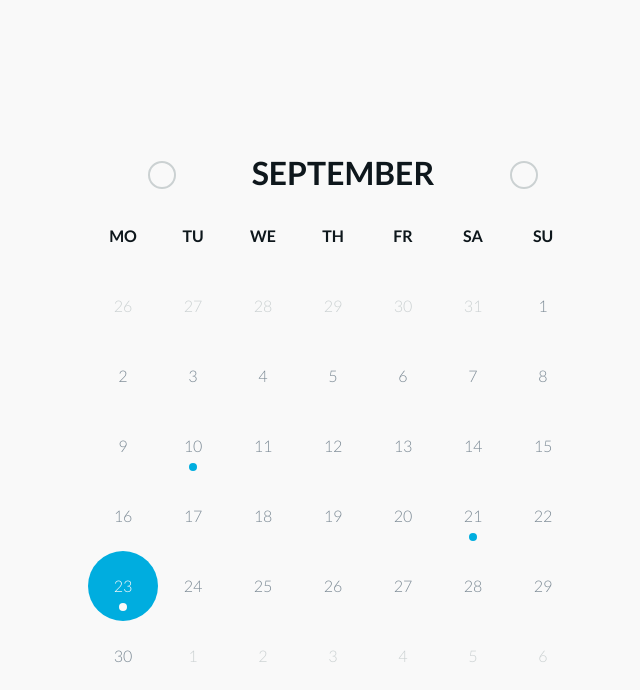
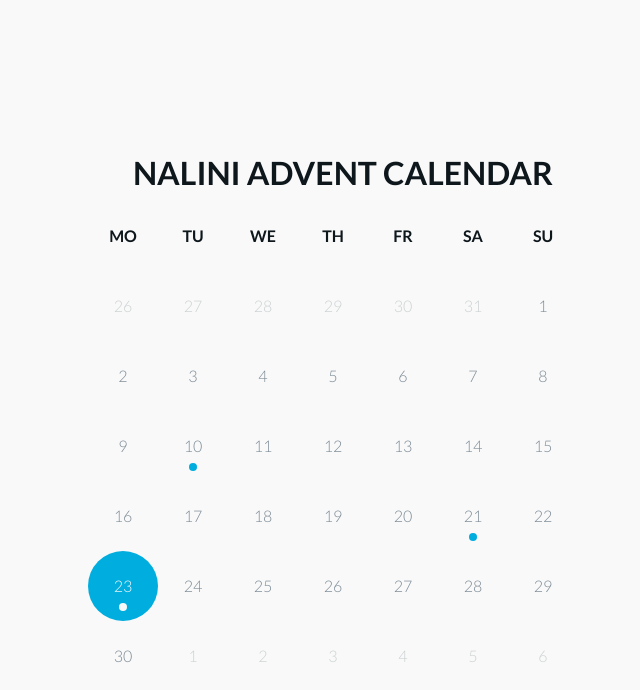
Before and after one commit to JasonAHeron/nalini, a Django app: page / in a window 1280 px wide. Shown: the top 690 px of the page, without its empty margins (307-947 px from the left). Run offline with Django 3.2, Linux system fonts and the light colour scheme; some libraries are stand-ins or nearby versions.

Commit message:
changing name

```diff
--- /dev/null
+++ b/nalinixyz/nincal/cal_test.py
@@ -0,0 +1,5 @@
+import calendar
+
+month = calendar.monthcalendar(2015, 12)
+
+print(month)
--- a/nalinixyz/nincal/views.py
+++ b/nalinixyz/nincal/views.py
@@ -1,5 +1,5 @@
 from django.shortcuts import render
-
+import calendar
 
 def index(request):
     return render(request, 'cal.html')
--- a/nalinixyz/templates/cal.html
+++ b/nalinixyz/templates/cal.html
@@ -4,7 +4,7 @@
 <head>
 
 	<meta charset="UTF-8">
-	<title>Calendar</title>
+	<title>NinVent</title>
 	<link rel="stylesheet" href="{%  static "cal.css" %}">
 	<link rel="stylesheet" href="http://fonts.googleapis.com/css?family=Lato:300,400,700">
 
@@ -17,10 +17,7 @@
 
 			<header>
 
-				<h2>September</h2>
-
-				<a class="btn-prev fontawesome-angle-left" href="#"></a>
-				<a class="btn-next fontawesome-angle-right" href="#"></a>
+				<h2>Nalini Advent Calendar</h2>
 
 			</header>
 
```
